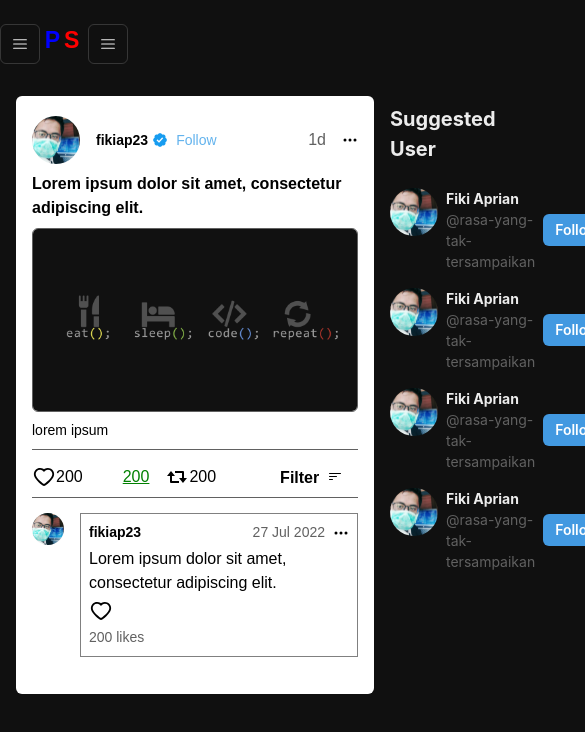
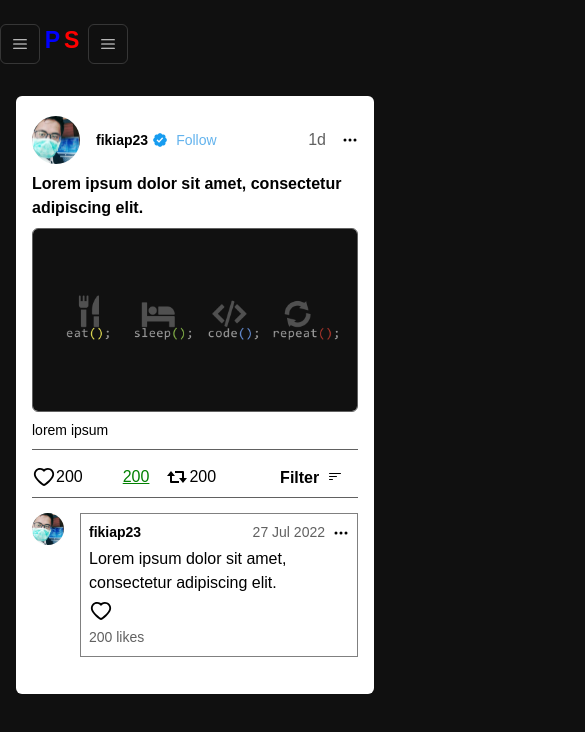
Before and after one commit to fikiap23/Posivibes-v2, a React (Vite) app in the folder frontend/: page /1/post/1 in a window 390 px wide. Shown: the top 732 px of the page, 585 px wide, since content can reach past the window. Built offline with nearby package versions, Linux system fonts and the light colour scheme; some icons are missing.

Commit message:
[CREATE] suggested user component

```diff
--- a/frontend/src/components/Rightbar/Rightbar.jsx
+++ b/frontend/src/components/Rightbar/Rightbar.jsx
@@ -1,13 +1,13 @@
-import { Flex, Text } from '@chakra-ui/react'
+import { Box, Flex, Text } from '@chakra-ui/react'
 import SuggestedUser from './SuggestedUser'
 
 const Rightbar = () => {
   return (
+    <Box className="hidden lg:block" w={'30%'}>
       <Flex
-      w={'30%'}
         gap={4}
         direction={'column'}
-      className="sticky top-0 h-[100vh] hidden lg:block"
+        className="sticky top-0 h-[100vh] w-full"
       >
         <Text fontSize={20} fontWeight={'bold'} my={2}>
           Suggested User
@@ -17,6 +17,7 @@ const Rightbar = () => {
         <SuggestedUser />
         <SuggestedUser />
       </Flex>
+    </Box>
   )
 }
 
```
Lines whose indentation alone changed are shown as unchanged.
